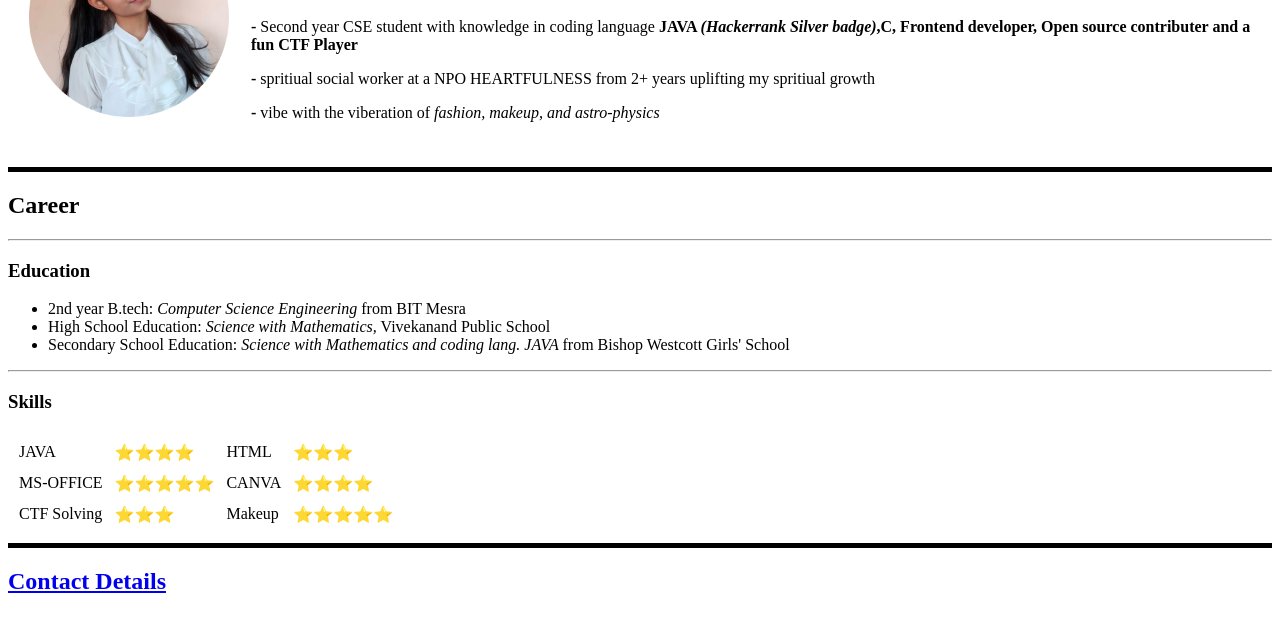
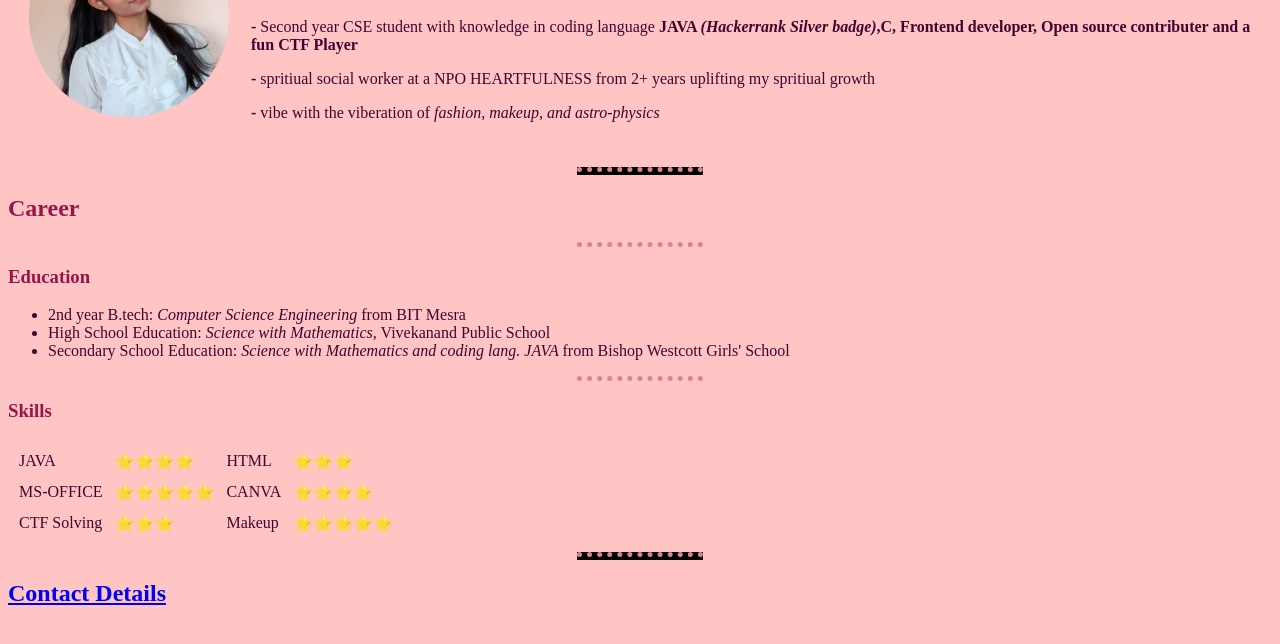
Before and after one commit to ameyasubhash/cv, a plain HTML site: page index.html in a window 1280 px wide. Shown: the part 130-774 px from the top of the page. Drawn offline with Linux system fonts and the light colour scheme.

Commit message:
Update index.html

```diff
--- a/index.html
+++ b/index.html
@@ -5,6 +5,8 @@
     <meta http-equiv="X-UA-Compatible" content="IE=edge">
     <meta name="viewport" content="width=device-width, initial-scale=1.0">
     <title>Ameya's Personal site</title>
+    <link rel="stylesheet" href="style.css">
+    <link rel="icon" href="bitmoji.png">
 </head>
 <body>
     <table cellspacing="20">
```
